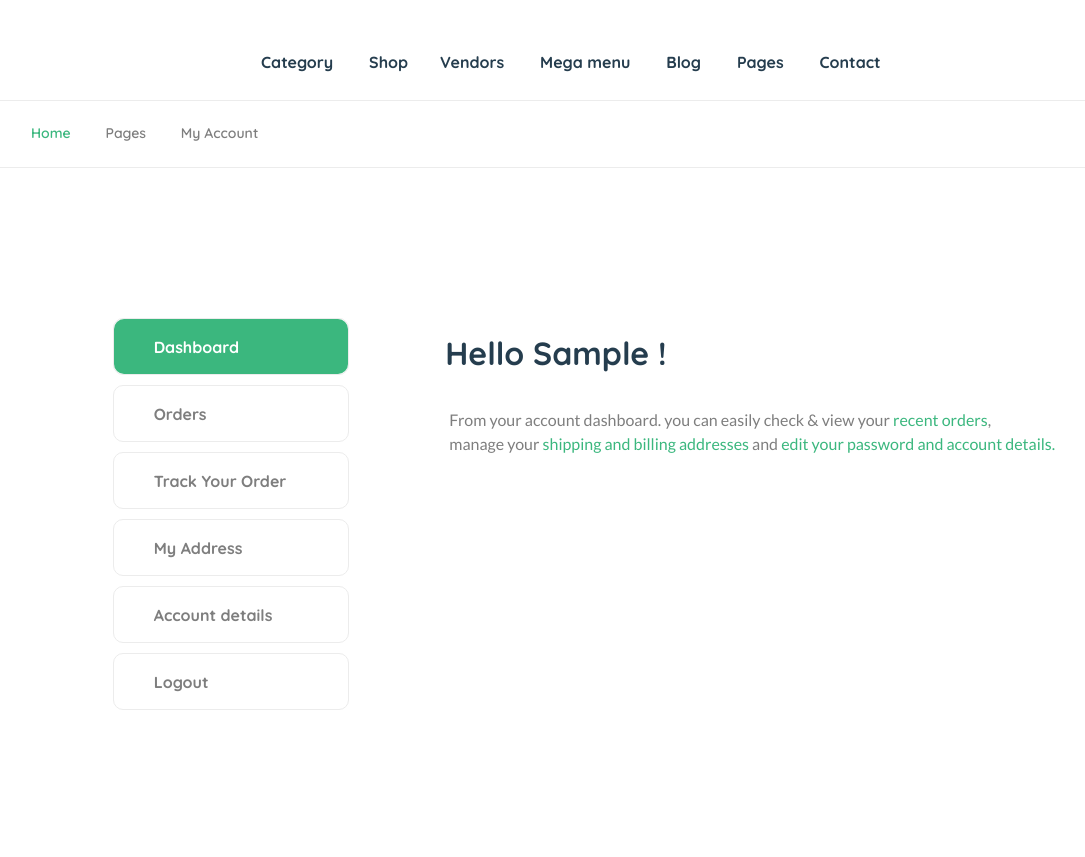
After one commit to TimWolfskin/walty_django_ecommerce, a Django app: page /dashboard/ in a window 1280 px wide. The commit adds this page. Shown: the part 551-1408 px from the top of the page, without its empty margins (9-1094 px from the left). Run offline with Django 5.2, Linux system fonts and the light colour scheme; the visitor is signed in with stand-in values (Sample User, id 1); data that the repository does not hold is empty; some libraries are stand-ins or nearby versions.

Commit message:
added customer dashboard

```diff
--- a/core/urls.py
+++ b/core/urls.py
@@ -1,6 +1,6 @@
 from django import views
 from django.urls import path, include
-from core.views import index, product_list_view, category_list_view, category_product_list_view, vendor_list_view, vendor_detail_view, product_detail_view, tag_list, ajax_add_review, search_view, filter_product, add_to_cart, cart_view, delete_item_from_cart, update_cart, checkout_view, payment_completed_view, payment_failed_view
+from core.views import index, product_list_view, category_list_view, category_product_list_view, vendor_list_view, vendor_detail_view, product_detail_view, tag_list, ajax_add_review, search_view, filter_product, add_to_cart, cart_view, delete_item_from_cart, update_cart, checkout_view, payment_completed_view, payment_failed_view, customer_dashboard, order_detail
 
 app_name = "core"
 
@@ -28,5 +28,7 @@ urlpatterns = [
     path('paypal/', include("paypal.standard.ipn.urls")),
 
     path('payment-completed/', payment_completed_view, name="payment-completed" ),
-    path('payment-failed/', payment_failed_view, name="payment-failed")
+    path('payment-failed/', payment_failed_view, name="payment-failed"),
+    path('dashboard/', customer_dashboard, name="dashboard"),
+    path('dashboard/order/<int:id>', order_detail, name="order-detail")
 ]
--- a/core/views.py
+++ b/core/views.py
@@ -334,3 +334,23 @@ def payment_completed_view(request):
 
 def payment_failed_view(request):
     return render(request, 'core/payment-failed.html')
+
+
+
+def customer_dashboard(request):
+    orders = CartOrder.objects.filter(user=request.user).order_by("-id")
+    context = {
+        "orders": orders
+    }
+    return render(request, 'core/dashboard.html', context)
+
+
+
+def order_detail(request, id):
+    order = CartOrder.objects.get(user=request.user, id=id)
+    order_items = CartOrderItems.objects.filter(order=order)
+
+    context = {
+        "order_items": order_items
+    }
+    return render(request, 'core/order-detail.html', context)
--- /dev/null
+++ b/templates/core/dashboard.html
@@ -0,0 +1,214 @@
+{% extends "partials/base.html" %}
+{% load static %}
+
+
+{% block content %}
+
+<main class="main pages">
+    <div class="page-header breadcrumb-wrap">
+        <div class="container">
+            <div class="breadcrumb">
+                <a href='/' rel='nofollow'><i class="fi-rs-home mr-5"></i>Home</a>
+                <span></span> Pages <span></span> My Account
+            </div>
+        </div>
+    </div>
+    <div class="page-content pt-150 pb-150">
+        <div class="container">
+            <div class="row">
+                <div class="col-lg-10 m-auto">
+                    <div class="row">
+                        <div class="col-md-3">
+                            <div class="dashboard-menu">
+                                <ul class="nav flex-column" role="tablist">
+                                    <li class="nav-item">
+                                        <a class="nav-link active" id="dashboard-tab" data-bs-toggle="tab" href="#dashboard" role="tab" aria-controls="dashboard" aria-selected="false"><i class="fi-rs-settings-sliders mr-10"></i>Dashboard</a>
+                                    </li>
+                                    <li class="nav-item">
+                                        <a class="nav-link" id="orders-tab" data-bs-toggle="tab" href="#orders" role="tab" aria-controls="orders" aria-selected="false"><i class="fi-rs-shopping-bag mr-10"></i>Orders</a>
+                                    </li>
+                                    <li class="nav-item">
+                                        <a class="nav-link" id="track-orders-tab" data-bs-toggle="tab" href="#track-orders" role="tab" aria-controls="track-orders" aria-selected="false"><i class="fi-rs-shopping-cart-check mr-10"></i>Track Your Order</a>
+                                    </li>
+                                    <li class="nav-item">
+                                        <a class="nav-link" id="address-tab" data-bs-toggle="tab" href="#address" role="tab" aria-controls="address" aria-selected="true"><i class="fi-rs-marker mr-10"></i>My Address</a>
+                                    </li>
+                                    <li class="nav-item">
+                                        <a class="nav-link" id="account-detail-tab" data-bs-toggle="tab" href="#account-detail" role="tab" aria-controls="account-detail" aria-selected="true"><i class="fi-rs-user mr-10"></i>Account details</a>
+                                    </li>
+                                    <li class="nav-item">
+                                        <a class='nav-link' href='/page-login'><i class="fi-rs-sign-out mr-10"></i>Logout</a>
+                                    </li>
+                                </ul>
+                            </div>
+                        </div>
+                        <div class="col-md-9">
+                            <div class="tab-content account dashboard-content pl-50">
+                                <div class="tab-pane fade active show" id="dashboard" role="tabpanel" aria-labelledby="dashboard-tab">
+                                    <div class="card">
+                                        <div class="card-header">
+                                            <h3 class="mb-0">Hello {{request.user|title}} !</h3>
+                                        </div>
+                                        <div class="card-body">
+                                            <p>
+                                                From your account dashboard. you can easily check &amp; view your <a href="#">recent orders</a>,<br />
+                                                manage your <a href="#">shipping and billing addresses</a> and <a href="#">edit your password and account details.</a>
+                                            </p>
+                                        </div>
+                                    </div>
+                                </div>
+                                <div class="tab-pane fade" id="orders" role="tabpanel" aria-labelledby="orders-tab">
+                                    <div class="card">
+                                        <div class="card-header">
+                                            <h3 class="mb-0">Your Orders</h3>
+                                        </div>
+                                        <div class="card-body">
+                                            <div class="table-responsive">
+                                                <table class="table">
+                                                    <thead>
+                                                        <tr>
+                                                            <th>Order</th>
+                                                            <th>Date</th>
+                                                            <th>Status</th>
+                                                            <th>Paid Status</th>
+                                                            <th>Total</th>
+                                                            <th>Actions</th>
+                                                        </tr>
+                                                    </thead>
+                                                    <tbody>
+                                                        {% for order in orders %}
+                                                        <tr>
+                                                            <td>INVOICE_NO-{{order.id}} </td>
+                                                            <td> {{order.order_date}} </td>
+                                                            <td> {{order.product_status|title}} </td>
+                                                            {% if order.paid_status == True %}
+                                                            <td>success</td>
+                                                            {% else %}
+                                                            <td>X</td>
+                                                            {% endif %}
+                                                            <td>$ {{order.price}} </td>
+                                                            <td><a href=" {% url 'core:order-detail' order.id %} " class="btn-small d-block">View</a></td>
+                                                        </tr>
+                                                        {% endfor %}
+                                                    </tbody>
+                                                </table>
+                                            </div>
+                                        </div>
+                                    </div>
+                                </div>
+                                <div class="tab-pane fade" id="track-orders" role="tabpanel" aria-labelledby="track-orders-tab">
+                                    <div class="card">
+                                        <div class="card-header">
+                                            <h3 class="mb-0">Orders tracking</h3>
+                                        </div>
+                                        <div class="card-body contact-from-area">
+                                            <p>To track your order please enter your OrderID in the box below and press "Track" button. This was given to you on your receipt and in the confirmation email you should have received.</p>
+                                            <div class="row">
+                                                <div class="col-lg-8">
+                                                    <form class="contact-form-style mt-30 mb-50" action="#" method="post">
+                                                        <div class="input-style mb-20">
+                                                            <label>Order ID</label>
+                                                            <input name="order-id" placeholder="Found in your order confirmation email" type="text" />
+                                                        </div>
+                                                        <div class="input-style mb-20">
+                                                            <label>Billing email</label>
+                                                            <input name="billing-email" placeholder="Email you used during checkout" type="email" />
+                                                        </div>
+                                                        <button class="submit submit-auto-width" type="submit">Track</button>
+                                                    </form>
+                                                </div>
+                                            </div>
+                                        </div>
+                                    </div>
+                                </div>
+                                <div class="tab-pane fade" id="address" role="tabpanel" aria-labelledby="address-tab">
+                                    <div class="row">
+                                        <div class="col-lg-6">
+                                            <div class="card mb-3 mb-lg-0">
+                                                <div class="card-header">
+                                                    <h3 class="mb-0">Billing Address</h3>
+                                                </div>
+                                                <div class="card-body">
+                                                    <address>
+                                                        3522 Interstate<br />
+                                                        75 Business Spur,<br />
+                                                        Sault Ste. <br />Marie, MI 49783
+                                                    </address>
+                                                    <p>New York</p>
+                                                    <a href="#" class="btn-small">Edit</a>
+                                                </div>
+                                            </div>
+                                        </div>
+                                        <div class="col-lg-6">
+                                            <div class="card">
+                                                <div class="card-header">
+                                                    <h5 class="mb-0">Shipping Address</h5>
+                                                </div>
+                                                <div class="card-body">
+                                                    <address>
+                                                        4299 Express Lane<br />
+                                                        Sarasota, <br />FL 34249 USA <br />Phone: 1.941.227.4444
+                                                    </address>
+                                                    <p>Sarasota</p>
+                                                    <a href="#" class="btn-small">Edit</a>
+                                                </div>
+                                            </div>
+                                        </div>
+                                    </div>
+                                </div>
+                                <div class="tab-pane fade" id="account-detail" role="tabpanel" aria-labelledby="account-detail-tab">
+                                    <div class="card">
+                                        <div class="card-header">
+                                            <h5>Account Details</h5>
+                                        </div>
+                                        <div class="card-body">
+                                            <p>Already have an account? <a href='/page-login'>Log in instead!</a></p>
+                                            <form method="post" name="enq">
+                                                <div class="row">
+                                                    <div class="form-group col-md-6">
+                                                        <label>First Name <span class="required">*</span></label>
+                                                        <input required="" class="form-control" name="name" type="text" />
+                                                    </div>
+                                                    <div class="form-group col-md-6">
+                                                        <label>Last Name <span class="required">*</span></label>
+                                                        <input required="" class="form-control" name="phone" />
+                                                    </div>
+                                                    <div class="form-group col-md-12">
+                                                        <label>Display Name <span class="required">*</span></label>
+                                                        <input required="" class="form-control" name="dname" type="text" />
+                                                    </div>
+                                                    <div class="form-group col-md-12">
+                                                        <label>Email Address <span class="required">*</span></label>
+                                                        <input required="" class="form-control" name="email" type="email" />
+                                                    </div>
+                                                    <div class="form-group col-md-12">
+                                                        <label>Current Password <span class="required">*</span></label>
+                                                        <input required="" class="form-control" name="password" type="password" />
+                                                    </div>
+                                                    <div class="form-group col-md-12">
+                                                        <label>New Password <span class="required">*</span></label>
+                                                        <input required="" class="form-control" name="npassword" type="password" />
+                                                    </div>
+                                                    <div class="form-group col-md-12">
+                                                        <label>Confirm Password <span class="required">*</span></label>
+                                                        <input required="" class="form-control" name="cpassword" type="password" />
+                                                    </div>
+                                                    <div class="col-md-12">
+                                                        <button type="submit" class="btn btn-fill-out submit font-weight-bold" name="submit" value="Submit">Save Change</button>
+                                                    </div>
+                                                </div>
+                                            </form>
+                                        </div>
+                                    </div>
+                                </div>
+                            </div>
+                        </div>
+                    </div>
+                </div>
+            </div>
+        </div>
+    </div>
+</main>
+
+
+{% endblock content %}
--- a/templates/partials/base.html
+++ b/templates/partials/base.html
@@ -175,7 +175,7 @@
                                     <div class="cart-dropdown-wrap cart-dropdown-hm2 account-dropdown">
                                         <ul>
                                             <li>
-                                                <a href='/page-account'><i class="fi fi-rs-user mr-10"></i>My Account</a>
+                                                <a href=' {% url 'core:dashboard' %} '><i class="fi fi-rs-user mr-10"></i>My Account</a>
                                             </li>
                                             <li>
                                                 <a href='/page-account'><i class="fi fi-rs-location-alt mr-10"></i>Order Tracking</a>
```
Also changed, not shown: templates/core/order-detail.html (added, +206 -0 lines), core/migrations/0007_alter_cartorder_product_status.py (added).
